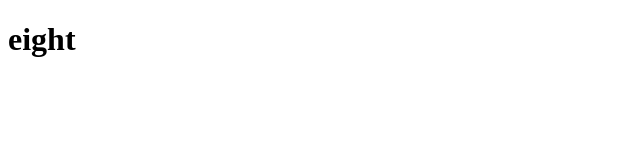
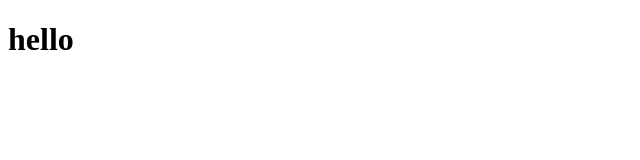
Before and after one commit to Brad-Jorgy/StaticWeb1.0, a plain HTML site: page index.html in a window 1280 px wide. Shown: the full height of the page, 0-640 px from the left. Drawn offline with Linux system fonts and the light colour scheme.

Commit message:
Chnges 8 to hello

```diff
--- a/index.html
+++ b/index.html
@@ -5,6 +5,6 @@
     <title>hello world</title>
   </head>
   <body>
-    <h1>eight</h1>
+    <h1>hello</h1>
   </body>
 </html>
```
